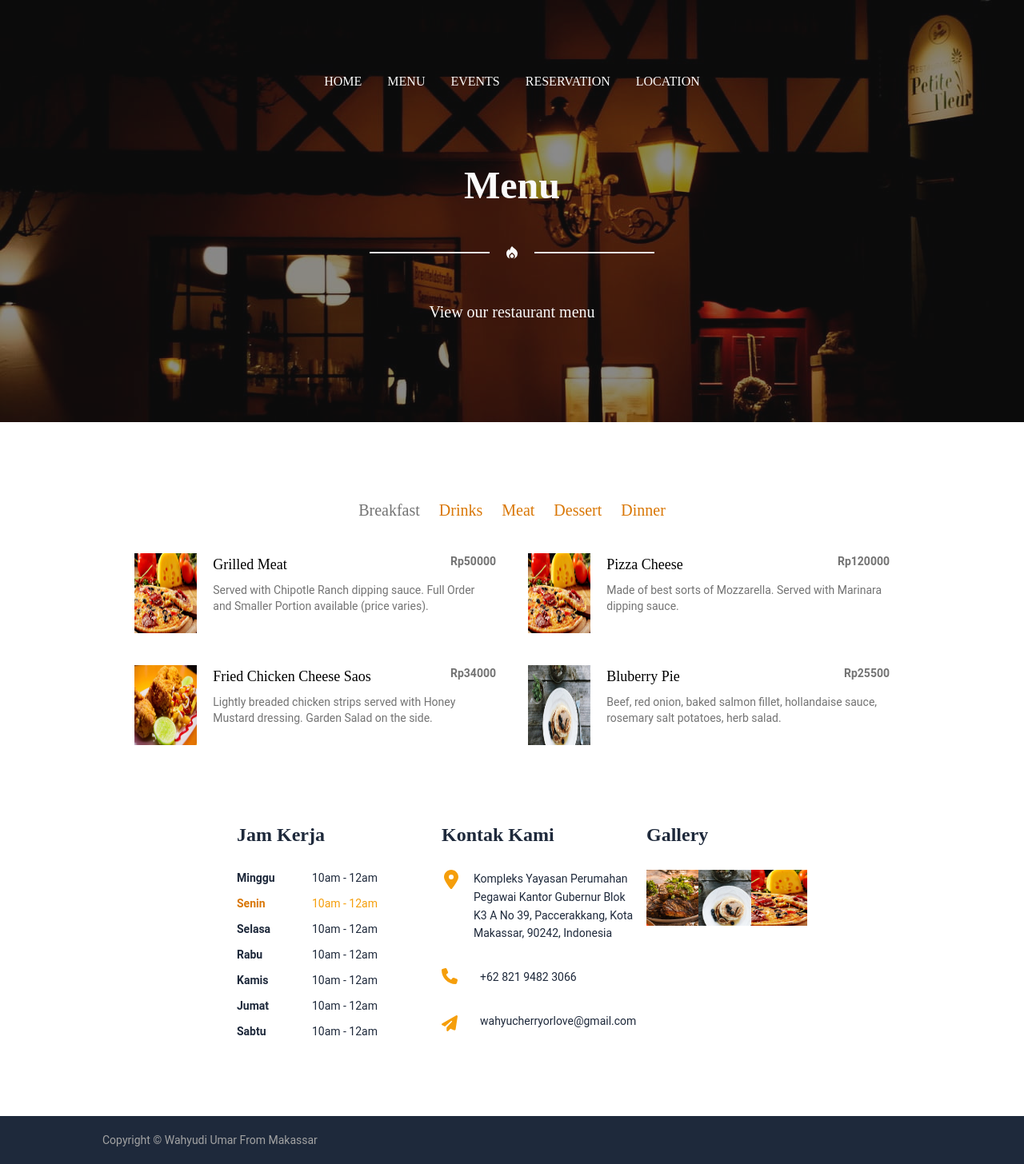
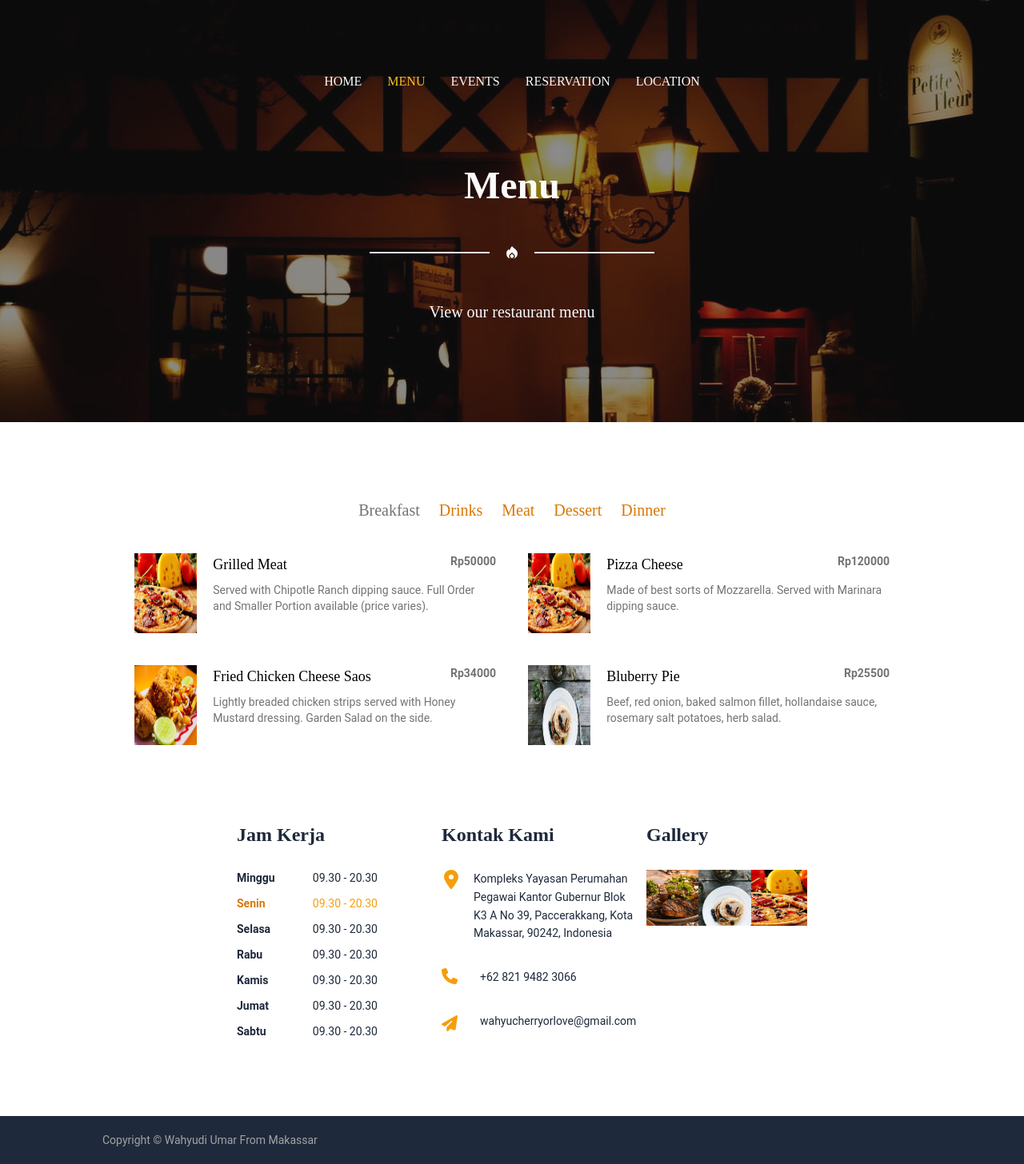
Before and after one commit to wahyucherryorlove/restaurant-systems, a Next.js app: page /menu/breakfast in a window 1280 px wide. Shown: the whole page at 80% size. Built offline with nearby package versions, Linux system fonts and the light colour scheme.

Commit message:
fix: Update Data

```diff
--- a/src/app/components/navbar/TopBarMobile.tsx
+++ b/src/app/components/navbar/TopBarMobile.tsx
@@ -6,6 +6,8 @@ const TopBarMobile = () => {
   const [isOpenNav, setIsOpenNav] = useState(false);
 
   const router = useRouter();
+
+  const { isReady, query } = router;
   return (
     <>
       <nav className="navbar fixed top-0 bg-[#69483E]/80 w-full h-[80px] flex items-center px-10 z-[99999] shadow-md justify-between">
@@ -64,7 +66,11 @@ const TopBarMobile = () => {
             <Link
               href="/menu/breakfast"
               className={`text-md font-['Quicksand'] block hover:text-amber-500 duration-100 ${
-                router.pathname === "/menu/breakfast"
+                (isReady && query.view === "breakfast") ||
+                (isReady && query.view === "drink") ||
+                (isReady && query.view === "meat") ||
+                (isReady && query.view === "dessert") ||
+                (isReady && query.view === "dinner")
                   ? "text-amber-400"
                   : "text-neutral-50"
               }`}
--- a/src/app/components/navbar/index.tsx
+++ b/src/app/components/navbar/index.tsx
@@ -2,33 +2,77 @@ import Link from "next/link";
 import { useRouter } from "next/router";
 
 const TopNavbar = () => {
-  const router = useRouter()
+  const router = useRouter();
+
+  const { isReady, query } = router;
 
   return (
     <nav className="absolute top-0 w-full flex items-end justify-center h-[114px] z-[99999]">
       <ul className="flex gap-x-8">
         <li>
-          <Link href="/" className={`font-['Quicksand'] font-normal ${router.pathname === "/" ? "text-amber-400" : "text-neutral-50"}`} passHref>
+          <Link
+            href="/"
+            className={`font-['Quicksand'] font-normal ${
+              router.pathname === "/" ? "text-amber-400" : "text-neutral-50"
+            }`}
+            passHref
+          >
             HOME
           </Link>
         </li>
         <li>
-          <Link href="/menu/breakfast" className={`font-['Quicksand'] font-normal ${router.pathname === "/menu/breakfast" ? "text-amber-400" : "text-neutral-50"}`} passHref>
+          <Link
+            href="/menu/breakfast"
+            className={`font-['Quicksand'] font-normal ${
+              (isReady && query.view === "breakfast") ||
+              (isReady && query.view === "drink") ||
+              (isReady && query.view === "meat") ||
+              (isReady && query.view === "dessert") ||
+              (isReady && query.view === "dinner")
+                ? "text-amber-400"
+                : "text-neutral-50"
+            }`}
+            passHref
+          >
             MENU
           </Link>
         </li>
         <li>
-          <Link href="/events" className={`font-['Quicksand'] font-normal ${router.pathname === "/acara" ? "text-amber-400" : "text-neutral-50"}`} passHref>
+          <Link
+            href="/events"
+            className={`font-['Quicksand'] font-normal ${
+              router.pathname === "/acara"
+                ? "text-amber-400"
+                : "text-neutral-50"
+            }`}
+            passHref
+          >
             EVENTS
           </Link>
         </li>
         <li>
-          <Link href="/reservation" className={`font-['Quicksand'] font-normal ${router.pathname === "/reservasi" ? "text-amber-400" : "text-neutral-50"}`} passHref>
+          <Link
+            href="/reservation"
+            className={`font-['Quicksand'] font-normal ${
+              router.pathname === "/reservasi"
+                ? "text-amber-400"
+                : "text-neutral-50"
+            }`}
+            passHref
+          >
             RESERVATION
           </Link>
         </li>
         <li>
-          <Link href="/location" className={`font-['Quicksand'] font-normal ${router.pathname === "/lokasi" ? "text-amber-400" : "text-neutral-50"}`} passHref>
+          <Link
+            href="/location"
+            className={`font-['Quicksand'] font-normal ${
+              router.pathname === "/lokasi"
+                ? "text-amber-400"
+                : "text-neutral-50"
+            }`}
+            passHref
+          >
             LOCATION
           </Link>
         </li>
--- a/src/app/temp/days.ts
+++ b/src/app/temp/days.ts
@@ -2,37 +2,37 @@ const Days = [
     {
         id: 1,
         day: "Minggu",
-        time: "10am - 12am"
+        time: "09.30 - 20.30"
     },
     {
         id: 2,
         day: "Senin",
-        time: "10am - 12am"
+        time: "09.30 - 20.30"
     },
     {
         id: 3,
         day: "Selasa",
-        time: "10am - 12am"
+        time: "09.30 - 20.30"
     },
     {
         id: 4,
         day: "Rabu",
-        time: "10am - 12am"
+        time: "09.30 - 20.30"
     },
     {
         id: 5,
         day: "Kamis",
-        time: "10am - 12am"
+        time: "09.30 - 20.30"
     },
     {
         id: 6,
         day: "Jumat",
-        time: "10am - 12am"
+        time: "09.30 - 20.30"
     },
     {
         id: 7,
         day: "Sabtu",
-        time: "10am - 12am"
+        time: "09.30 - 20.30"
     }
 ]
 
--- a/src/pages/_app.tsx
+++ b/src/pages/_app.tsx
@@ -12,6 +12,8 @@ function MyApp({ Component, pageProps }: AppProps) {
   const width = useResponsive();
 
   const router = useRouter();
+
+  const { isReady, query } = router;
   return (
     <>
       <Head>
@@ -24,7 +26,11 @@ function MyApp({ Component, pageProps }: AppProps) {
         <title>
           {router.pathname === "/"
             ? "Restaurant Systems"
-            : router.pathname === "/menu"
+            : (isReady && query.view === "breakfast") ||
+              (isReady && query.view === "drink") ||
+              (isReady && query.view === "meat") ||
+              (isReady && query.view === "dessert") ||
+              (isReady && query.view === "dinner")
             ? "Menu - Restaurant Systems"
             : router.pathname === "/events"
             ? "Events - Restaurant Systems"
--- a/src/pages/menu/[view].tsx
+++ b/src/pages/menu/[view].tsx
@@ -38,7 +38,7 @@ const MenuPage: NextPage = () => {
         </section>
 
         <section className="pt-[6rem] flex flex-col gap-y-10 px-10 lg:w-4/5 mx-auto">
-          <ul className="flex gap-x-6 justify-center">
+          <ul className="flex gap-x-6 gap-y-2 flex-wrap justify-center">
             <li>
               <Link
                 href="/menu/breakfast"
```
